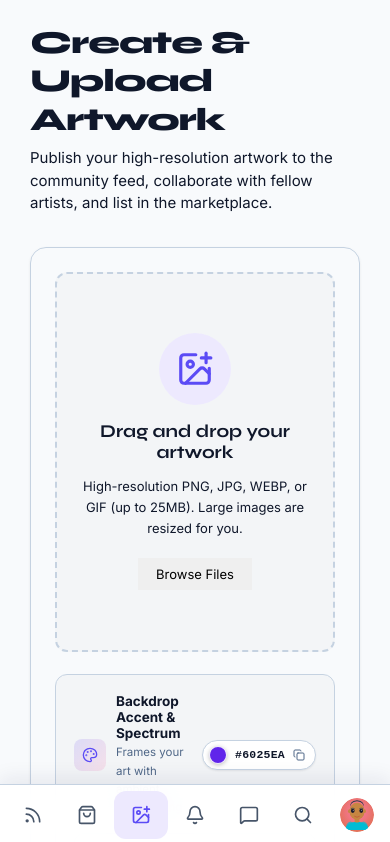
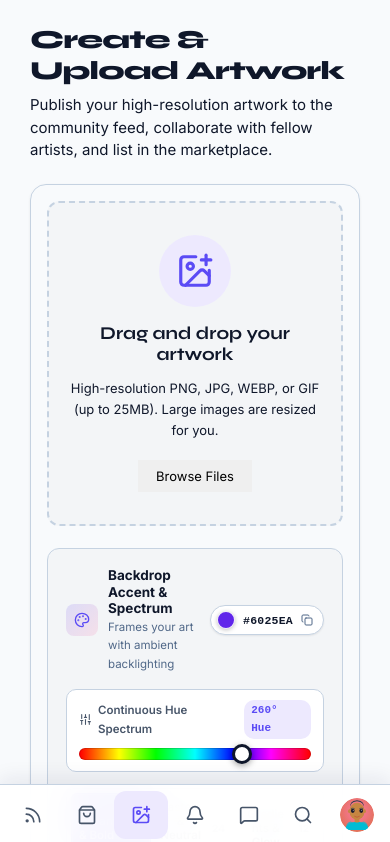
Before and after one commit to A-USB/Earts2, a React (Vite) app in the folder client/: page /upload in a window 390 px wide. Shown: the top 842 px of the page. Built offline with nearby package versions, Linux system fonts and the light colour scheme; no server answers; sample sign-in values are in the browser's storage.

Commit message:
Refine responsive artwork upload layout

```diff
--- a/client/src/pages/UploadArtwork.css
+++ b/client/src/pages/UploadArtwork.css
@@ -25,15 +25,16 @@
 /* 2-Column Grid Layout */
 .upload-grid {
   display: grid;
-  grid-template-columns: 460px 1fr;
+  grid-template-columns: minmax(0, clamp(340px, 40%, 460px)) minmax(0, 1fr);
   gap: 32px;
   align-items: start;
 }
 
 @media (max-width: 992px) {
   .upload-grid {
-    grid-template-columns: 1fr;
+    grid-template-columns: minmax(0, 1fr);
   }
+  .upload-media-card { position: static; }
 }
 
 /* Left: Media Card */
@@ -1099,3 +1100,22 @@
 [data-theme="dark"] .hex-text-input {
   color: #F4F3FF !important;
 }
+
+/* ---- Responsive hardening ---- */
+.upload-media-column, .upload-form-column { min-width: 0; }
+.upload-header h1 { overflow-wrap: anywhere; }
+.dropzone-box { min-height: clamp(260px, 60vw, 380px); }
+.preview-viewport { height: clamp(260px, 70vw, 380px); }
+
+@media (max-width: 640px) {
+  .form-row-2 { grid-template-columns: minmax(0, 1fr); }
+  .upload-header { margin-bottom: 22px; }
+  .upload-header h1 { font-size: 26px; }
+  .upload-media-card { padding: 16px; }
+  .dropzone-box { padding: 32px 16px; }
+  .collab-section { padding: 16px; }
+}
+@media (max-width: 480px) {
+  .collab-inputs-row { grid-template-columns: minmax(0, 1fr); }
+  .hex-input-box { width: 100%; }
+}
```
